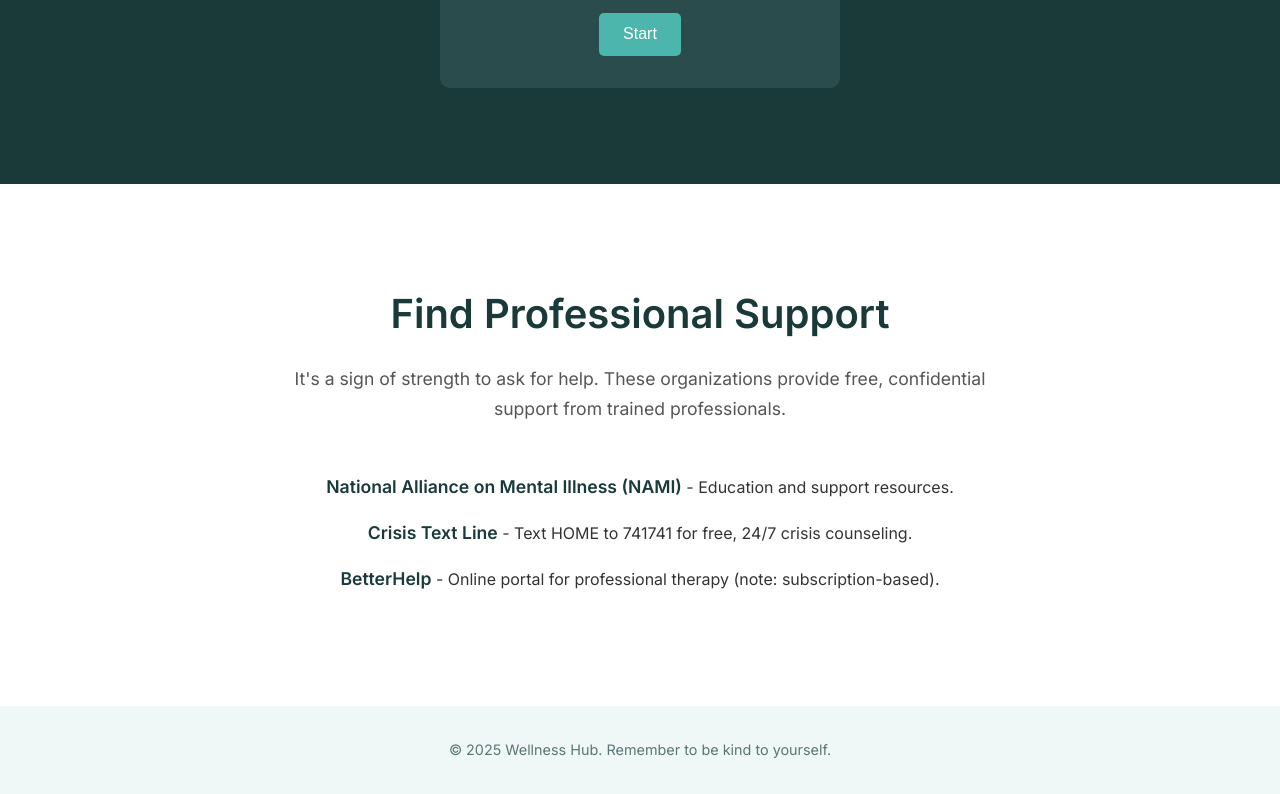
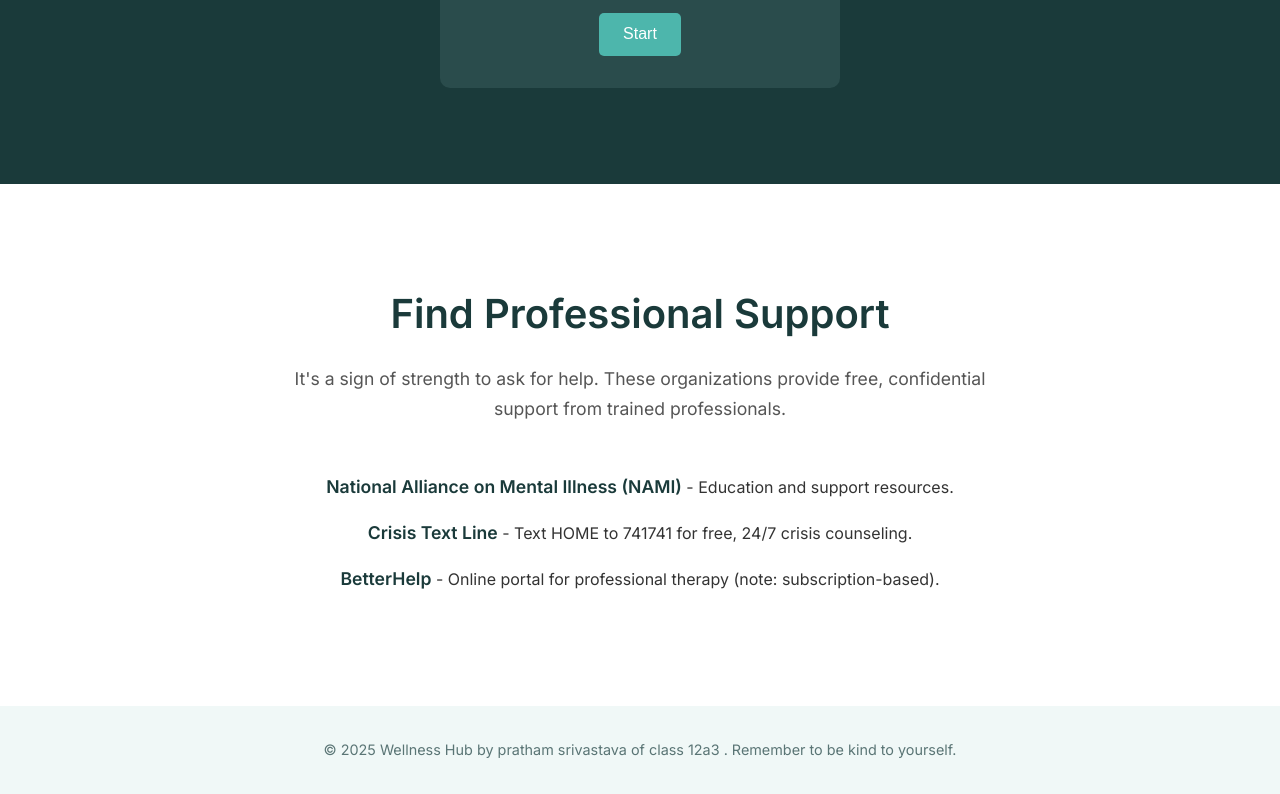
Before and after one commit to spygamer034-spec/chatbot-test, a plain HTML site: page index.html in a window 1280 px wide. Shown: the part 2718-3512 px from the top of the page. Drawn offline with Linux system fonts and the light colour scheme.

Commit message:
Update footer text with author information

```diff
--- a/index.html
+++ b/index.html
@@ -106,7 +106,7 @@
 
     <footer class="main-footer">
         <div class="container">
-            <p>&copy; 2025 Wellness Hub. Remember to be kind to yourself.</p>
+            <p>&copy; 2025 Wellness Hub by pratham srivastava of class 12a3 . Remember to be kind to yourself.</p>
         </div>
     </footer>
 
```
